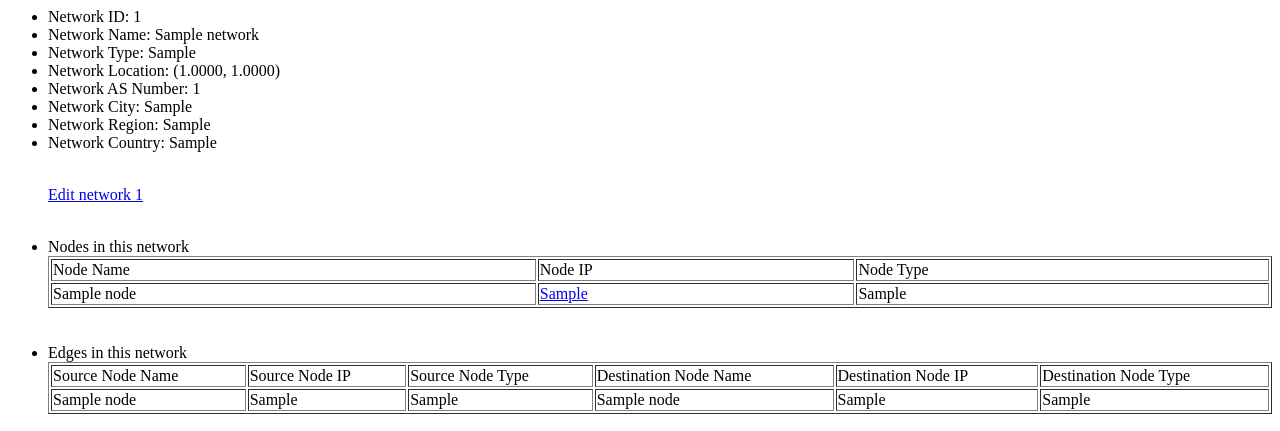
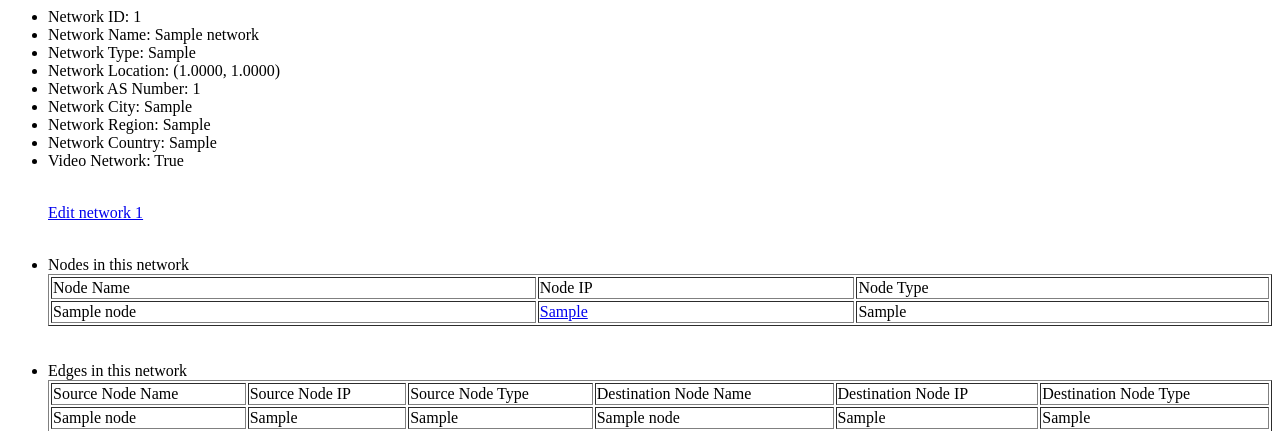
Before and after one commit to ephemeral2eternity/locator-manager, a Django app: page /verify/get_network?id=1 in a window 1280 px wide. Shown: the top 431 px of the page. Run offline with Django 3.2, Linux system fonts and the light colour scheme; tables that the repository leaves empty hold one stand-in row (values such as "Sample post").

Commit message:
Add isVideo field to edit network

```diff
--- a/verifyAgents/templates/verifyAgents/network.html
+++ b/verifyAgents/templates/verifyAgents/network.html
@@ -8,6 +8,7 @@
         <li>Network City: {{ network.city }} </li>
         <li>Network Region: {{ network.region }} </li>
         <li>Network Country: {{ network.country }} </li>
+        <li>Video Network: {{ network.isVideoPath }} </li>
         <br>
         <p><a href="/verify/edit_network?id={{ network.id }}">Edit network {{ network.id }}</a></p>
         <br>
```
